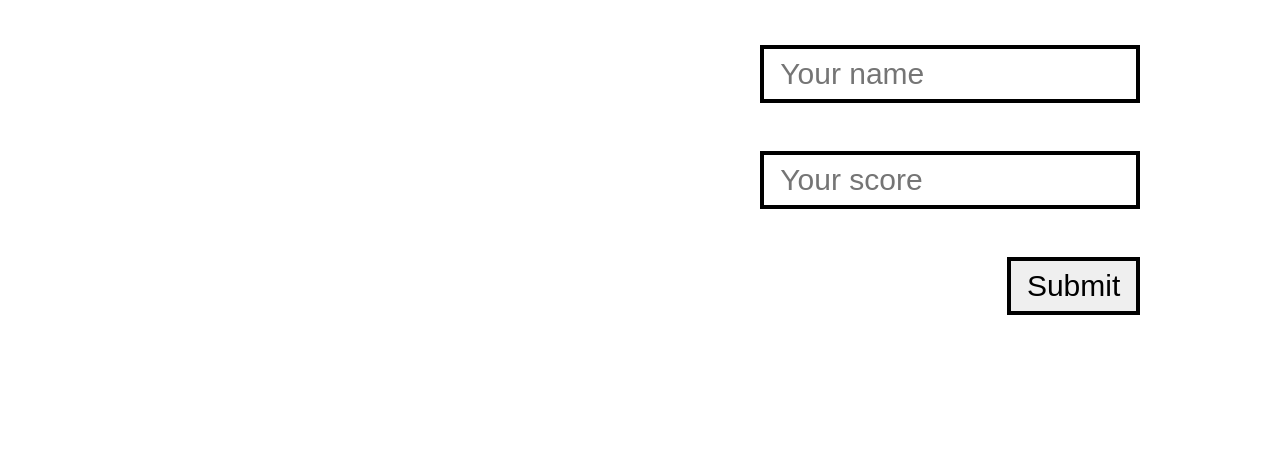
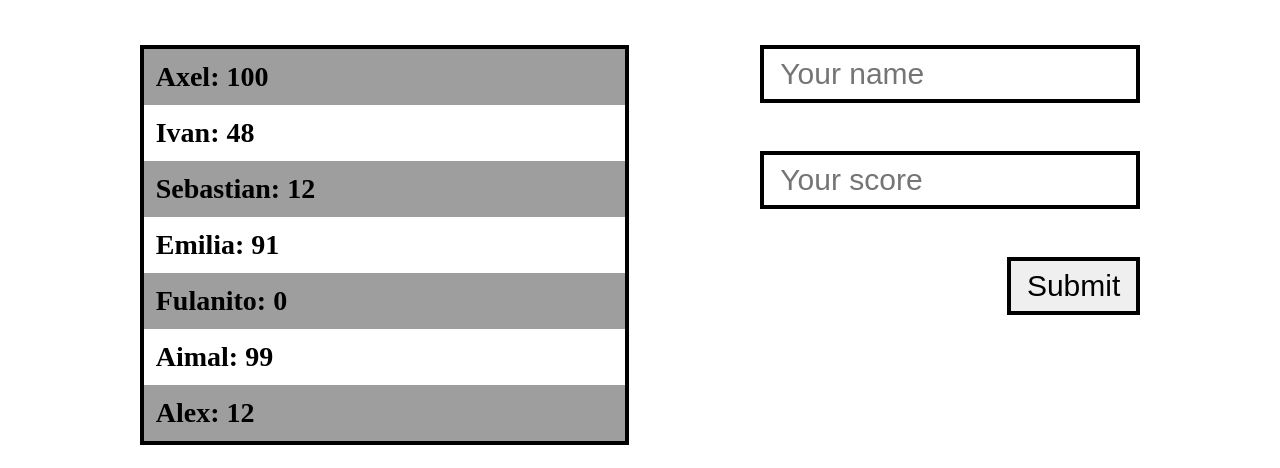
Before and after one commit to AxelSoler/Leaderboard, a website built with webpack: page src/index.html in a window 1280 px wide. Shown: the part 332-800 px from the top of the page. Built offline with nearby package versions, Linux system fonts and the light colour scheme.

Commit message:
display leaderbord using JavaScript

```diff
--- a/src/index.css
+++ b/src/index.css
@@ -45,3 +45,20 @@ input {
 form {
   width: 380px;
 }
+
+#scoresLeaderboard {
+  border: 4px solid black;
+  margin-top: 48px;
+}
+
+h4 {
+  margin: 0;
+}
+.scoreDiv {
+  padding: 12px 0 12px 12px;
+  font-size: 28px;
+}
+
+.scoreDiv:nth-child(odd) {
+  background-color: rgb(158, 158, 158);
+}
--- a/src/index.html
+++ b/src/index.html
@@ -14,7 +14,7 @@
           <h2 class="subtitle">Recent scores</h2>
           <button id="refreshBtn">Refresh</button>
         </div>
-        <div id="scores"></div>
+        <div id="scoresLeaderboard"></div>
       </section>
       <section>
         <form id="addScore">
@@ -25,5 +25,6 @@
           </form>
       </section>
     </div>
+
   </body>
 </html>
--- a/src/index.js
+++ b/src/index.js
@@ -1 +1,9 @@
+import './index.css'
 import scores from "./modules/scores.js";
+import displayScores from './modules/display.js';
+
+const leaderboard = document.getElementById('scoresLeaderboard');
+
+window.onload = () => {
+  displayScores(scores, leaderboard);
+};
--- /dev/null
+++ b/src/modules/display.js
@@ -0,0 +1,11 @@
+const displayScores = (scores, board) => {
+
+  scores.forEach(element => {
+    board.innerHTML +=
+    `<div class='scoreDiv'>
+      <h4>${element.name}: ${element.score}</h4>
+    </div>`;
+  });
+};
+
+export default displayScores;
```
